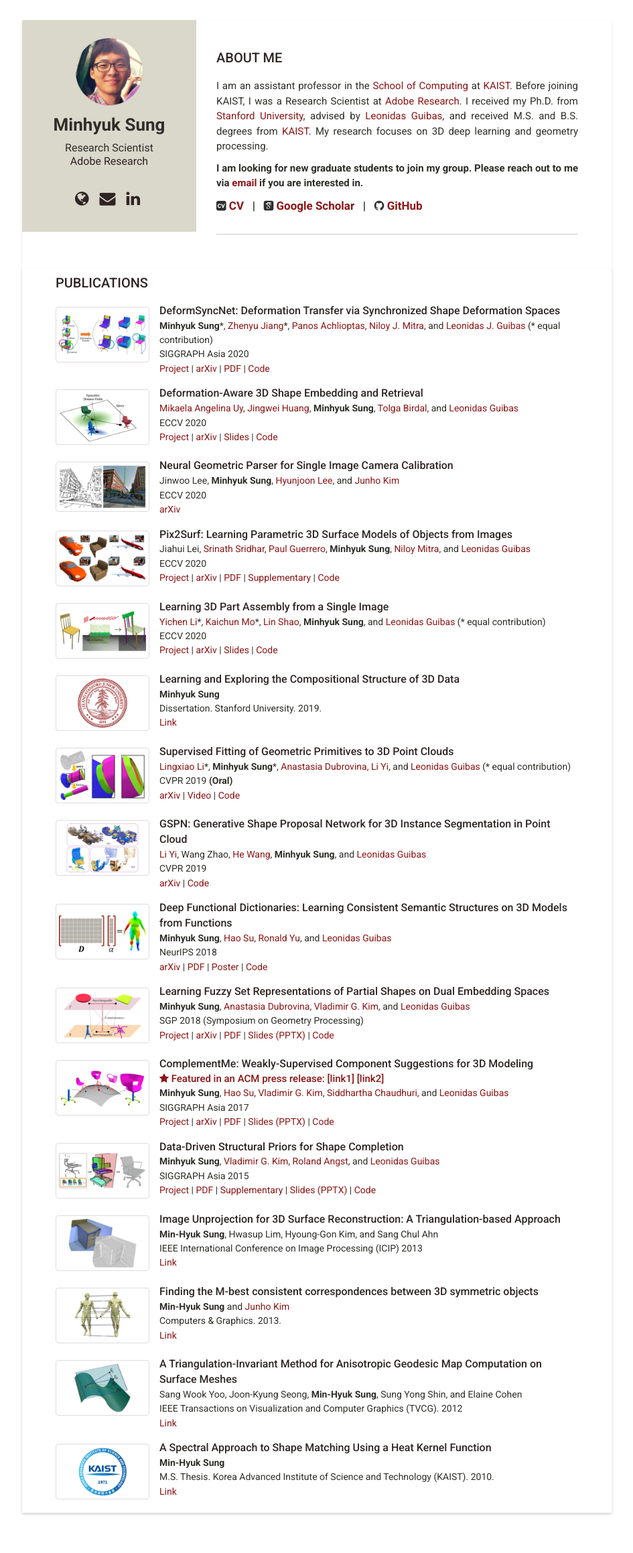
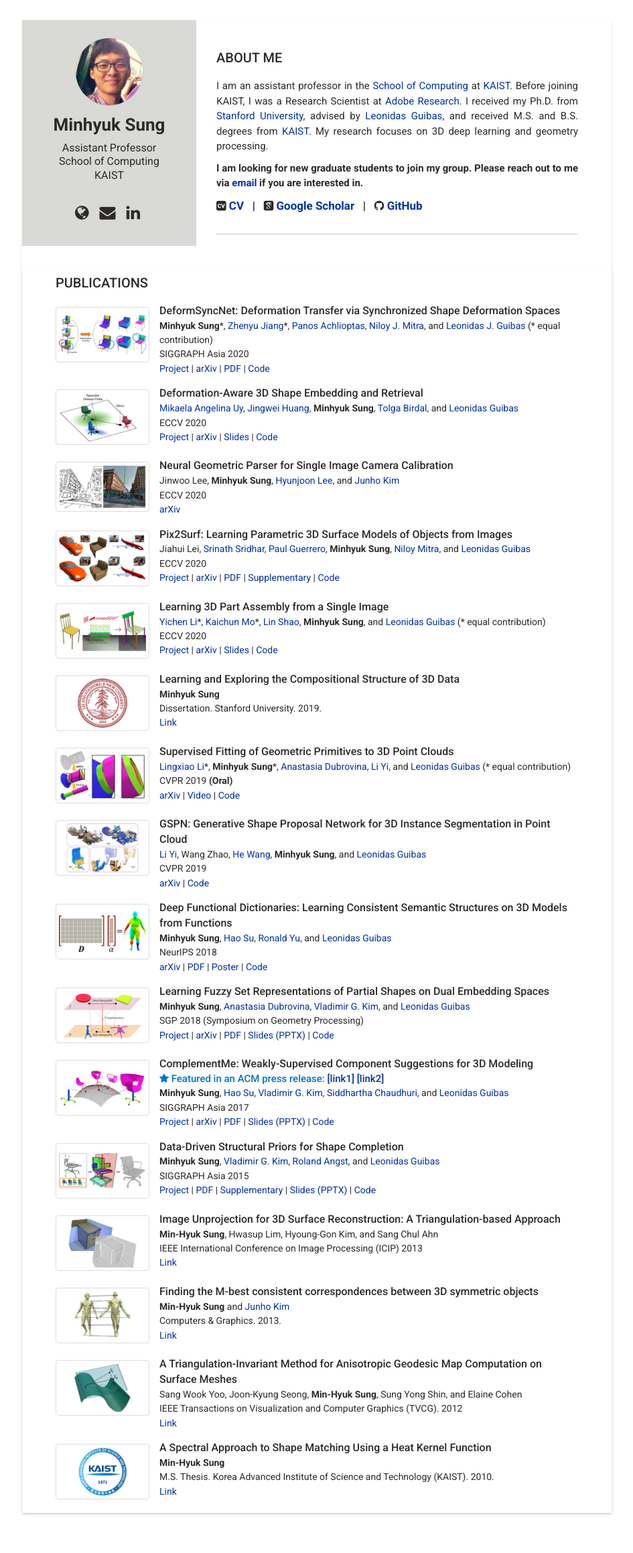
Before and after one commit to mhsung/mhsung.github.io, a Jekyll site: the page built from index.html, in a window 1280 px wide. Shown: the whole page at 67% size, without its empty margins (167-1112 px from the left). Built offline with Jekyll 4.4.1, drawn with Linux system fonts in a browser that asks for light colours; some web fonts are replaced.

Commit message:
Changed colors.

```diff
--- a/_config.yml
+++ b/_config.yml
@@ -5,11 +5,11 @@
 
 #Profile information
 name: Minhyuk Sung
-tagline: Research Scientist<br>Adobe Research
+tagline: Assistant Professor<br>School of Computing<br>KAIST
 #pic: profile.png  #place a 100x100 picture inside /assets/images/ folder and provide the name of the file below
 
 #sidebar links
-email: mhsung@cs.stanford.edu
+email: mhsung@kaist.ac.kr
 website: mhsung.github.io/ #do not add http://
 linkedin: mhsung
 github: mhsung
--- a/_includes/profile.html
+++ b/_includes/profile.html
@@ -1,10 +1,7 @@
 <div class="profile-container">
   <img class="profile-img" src="{{site.baseurl}}/assets/images/profile.png" alt="profile picture" />
   <h1 class="name">{{site.name}}</h1>
-  <h3 class="tagline">
-    Research Scientist<br>
-    <a href="https://research.adobe.com/" target="_blank">Adobe Research</a><br>
-  </h3>
+  <h3 class="tagline">{{site.tagline}}</h3>
   <h3 class="icon">
     <a href="http://{{site.website}}"><i class="fa fa-globe"></i></a>
     <a href="mailto: {{site.email}}"><i class="fa fa-envelope"></i></a>
--- a/assets/css/styles.css
+++ b/assets/css/styles.css
@@ -11,11 +11,17 @@
 :root {
   /* https://identity.stanford.edu/color.html */
   --background-color:#f5f5f5;
-  --side-background-color:#dad7cb;  /* Stanford Light Sandstone */
-  --body-color:#2e2d29;             /* Stanford Black */
-  --header-color:#2F2424;           /* Stanford Chocolate */
-  --link-color:#8c1515;             /* Stanford Cardinal Red */
-  --hover-color:#8c1515;            /* Stanford Cardinal Red */
+  /*--side-background-color:#dad7cb;  Stanford Light Sandstone */
+  /* --body-color:#2e2d29;            Stanford Black */
+  /* --header-color:#2F2424;          Stanford Chocolate */
+  /*--link-color:#8c1515;             Stanford Cardinal Red */
+  /*--hover-color:#8c1515;            Stanford Cardinal Red */
+  /* https://kaist.ac.kr/en/html/kaist/011901.html */
+  --side-background-color:#D9D9D6;  /* PANTONE  Cool Gray 1 C */
+  --body-color:#2D2926;             /* PANTONE  Black C */
+  --header-color:#2D2926;           /* PANTONE  Black C */
+  --link-color:#0032A0;             /* PANTONE  286 C */
+  --hover-color:#0072CE;            /* PANTONE  285 C */
 }
 
 body {
```
